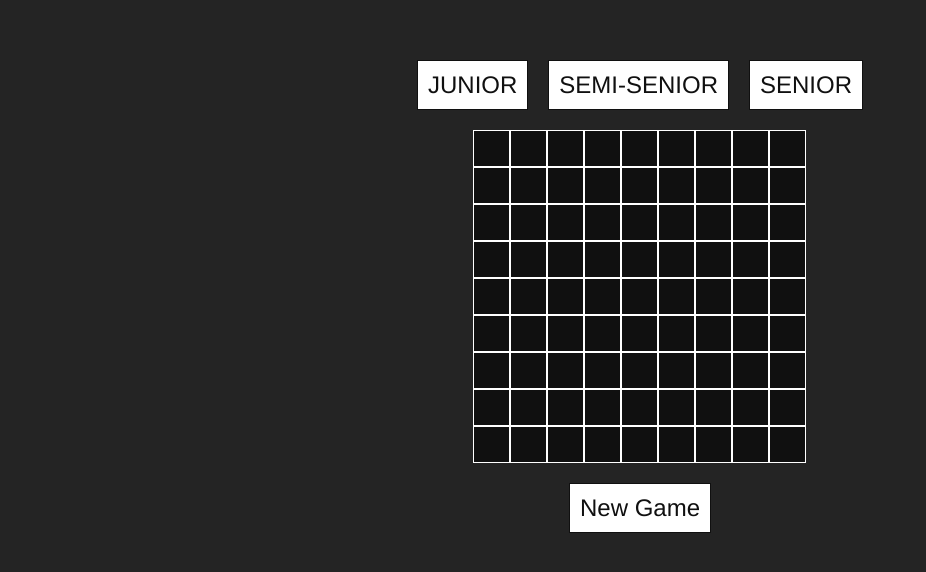
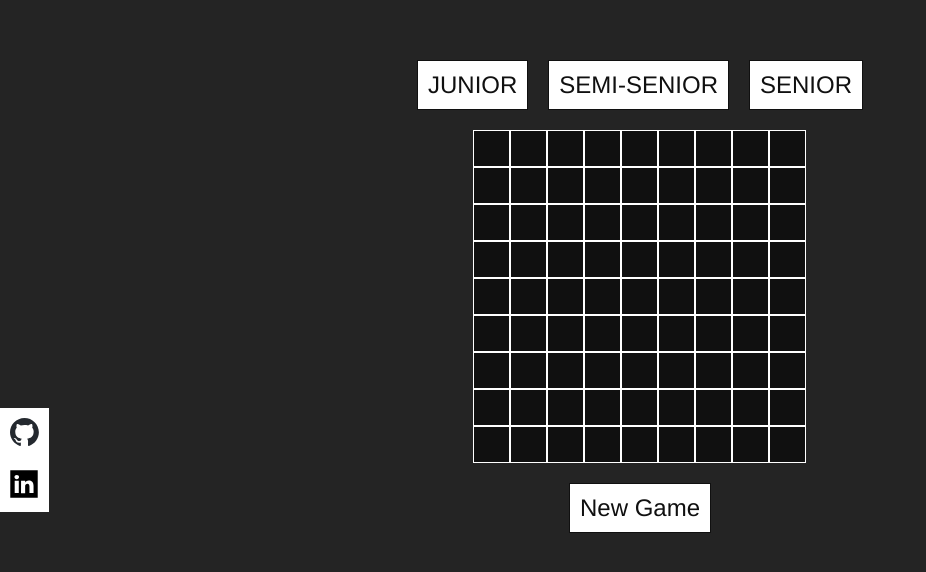
Before and after one commit to LeonardoSalvucci/mine-sweeper, a Vue app: page / in a window 1280 px wide. Shown: the part 104-676 px from the top of the page, without its empty margins (0-926 px from the left). Built offline with nearby package versions, Linux system fonts and the light colour scheme; a web font is replaced by a local one.

Commit message:
Add social component

```diff
--- a/src/App.vue
+++ b/src/App.vue
@@ -1,6 +1,7 @@
 <script setup lang="ts">
 import { reactive, onMounted, ref } from 'vue'
 import Modal from './components/Modal.vue'
+import Social from './components/Social.vue'
 
 import {
   type Position,
@@ -95,6 +96,7 @@ function newGame(setting?: GameSettings) {
 </script>
 
 <template>
+  <Social />
   <section class="actions">
     <button
       v-for="setting in gameSettings"
--- /dev/null
+++ b/src/components/Social.vue
@@ -0,0 +1,65 @@
+<script setup lang="ts">
+</script>
+
+<template>
+  <header class="container">
+    <div class="social-container">
+      <a
+        class="icon"
+        href="https://github.com/LeonardoSalvucci/mine-sweeper"
+        target="_blank"
+      >
+        <img src="/img/github.svg" />
+      </a>
+      <a
+        class="icon"
+        href="https://www.linkedin.com/in/leonardosalvucci/"
+        target="_blank"
+      >
+        <img
+          src="/img/linkedin.svg"
+        />
+      </a>
+    </div>
+  </header>
+</template>
+
+<style scopped>
+.container {
+  position: fixed;
+  height: 100%;
+  display: flex;
+  flex-direction: column;
+  justify-content: center;
+  align-items: center;
+  left: 0;
+
+}
+.social-container {
+  display: flex;
+  flex-direction: column;
+  justify-content: center;
+  align-items: center;
+  background-color: #fff;
+}
+.social-container::before {
+  background-color: #fff;
+  height: 20rem;
+  width: 10rem;
+  position: absolute;
+  z-index: 0;
+}
+.icon {
+  width: 100%;
+  padding: 10px;
+  z-index: 10;
+  color: #101010;
+}
+img {
+  height: 28px;
+}
+img:hover {
+  transform: scale(1.2);
+  transition: all 0.3s ease-in-out;
+}
+</style>
```
Also changed, not shown: public/img/github.svg (added), public/img/linkedin.svg (added).
